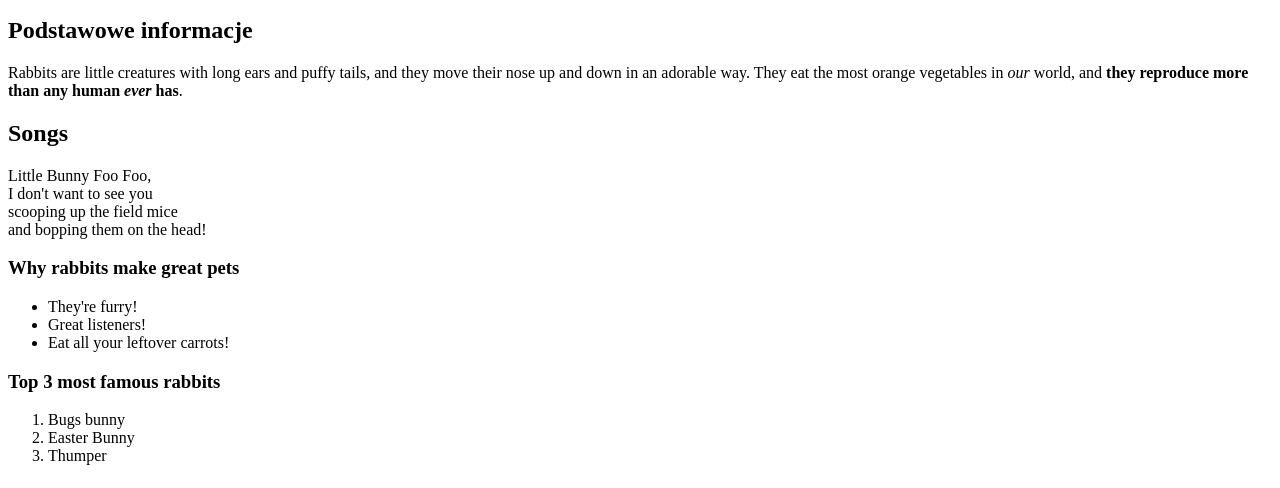
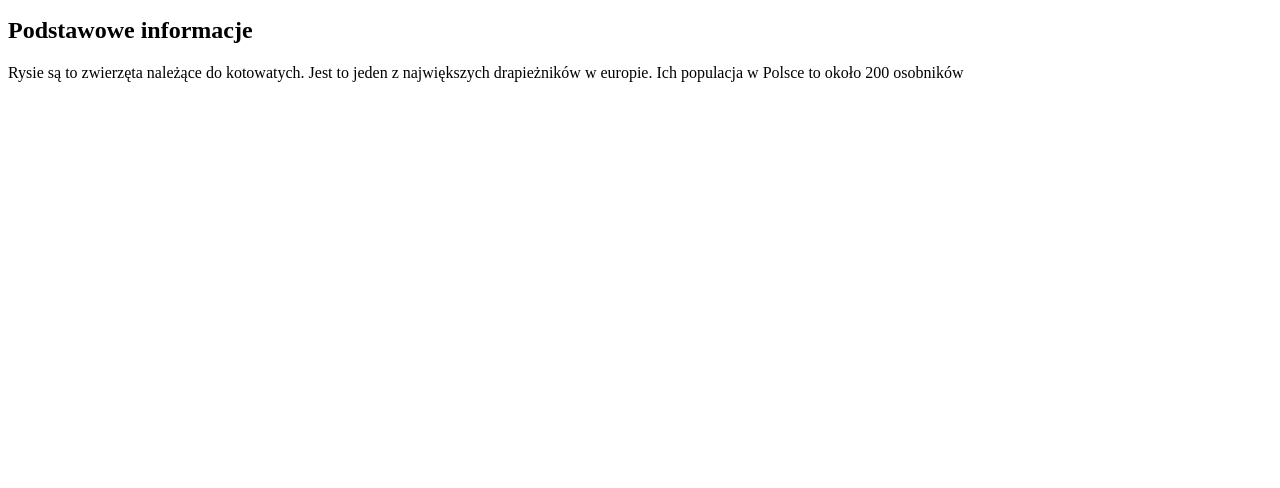
Before and after one commit to SOSNAbtw2/SOSNAbtw2, a plain HTML site: page index.html in a window 1280 px wide. Shown: the part 312-800 px from the top of the page. Drawn offline with Linux system fonts and the light colour scheme.

Commit message:
Update index.html

```diff
--- a/index.html
+++ b/index.html
@@ -14,31 +14,8 @@ Project website
 
     <h2>Podstawowe informacje</h2>
 
-    <p>Rabbits are little creatures with long ears and puffy tails, and they move their nose up and down in an adorable way. They eat the most orange vegetables in <em>our</em> world, and <strong>they reproduce more than any human <em>ever</em> has</strong>.</p>
-
-    <h2>Songs</h2>
-
-    <p>Little Bunny Foo Foo, <br>
-I don't want to see you <br>
-scooping up the field mice <br>
-and bopping them on the head!</p>
-
-
-    <h3>Why rabbits make great pets</h3>
-
-    <ul>
-        <li>They're furry!</li>
-        <li>Great listeners!</li>
-        <li>Eat all your leftover carrots!</li>
-    </ul>
-
-    <h3>Top 3 most famous rabbits</h3>
-
-    <ol>
-        <li>Bugs bunny</li>
-        <li>Easter Bunny</li>
-        <li>Thumper</li>
-    </ol>
+    <p>Rysie są to zwierzęta należące do kotowatych. Jest to jeden z największych drapieżników w europie.
+        Ich populacja w Polsce to około 200 osobników</p>
 
 
     </body>
```
